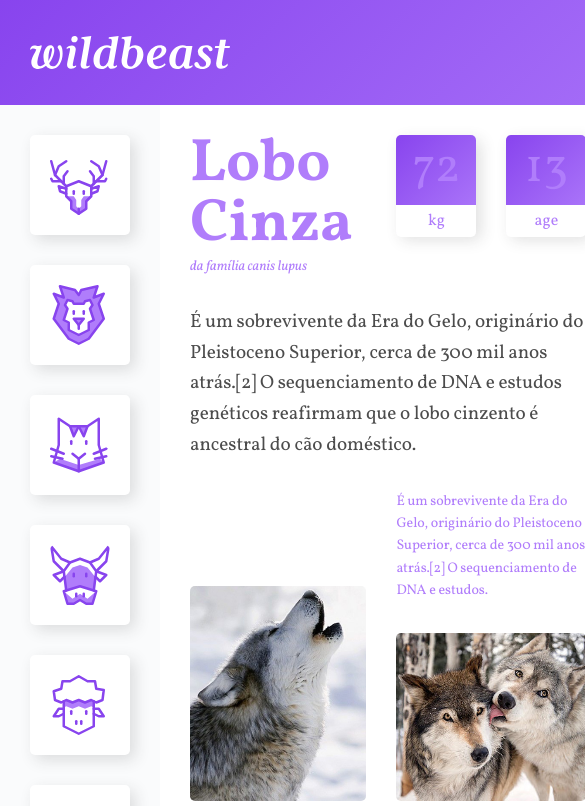
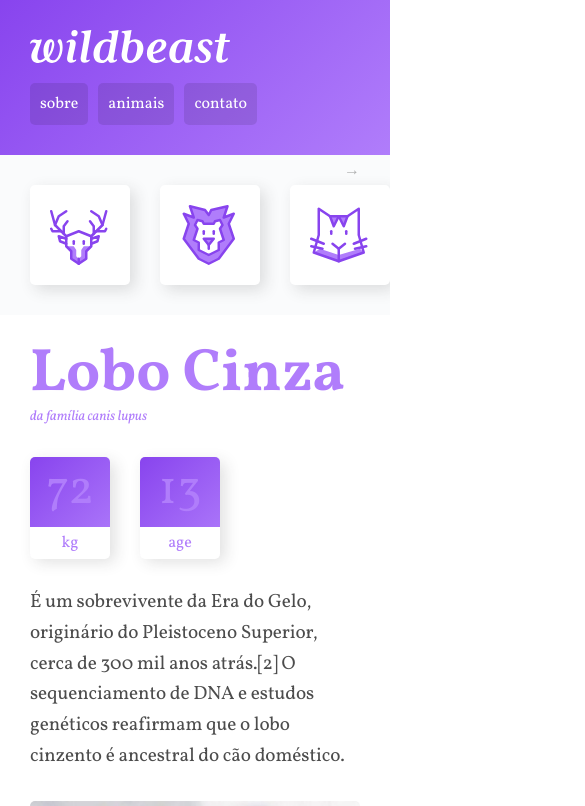
Before and after one commit to narciso-gomes/wildbeast, a plain HTML site: page index.html in a window 390 px wide. Shown: the top 806 px of the page, 585 px wide, since content can reach past the window. Drawn offline with Linux system fonts and the light colour scheme.

Commit message:
ADD: resposive

```diff
--- a/css/style.css
+++ b/css/style.css
@@ -19,7 +19,7 @@ a {
 }
 
 img {
-  max-width: 100%;
+  width: 100%;
   display: block;
   border-radius: 5px;
 }
@@ -222,6 +222,7 @@ p {
   align-content: start;
   padding: 30px;
   grid-gap: 30px;
+  grid-template-columns: repeat(auto-fit, minmax(150px, 1fr));
 }
 
 .footer {
@@ -234,3 +235,85 @@ p {
   text-align: center;
   padding: 30px;
 }
+
+@media (max-width: 1200px) {
+  .estrutura {
+    grid-template-areas:
+      "header header header"
+      "sidenav content content"
+      "sidenav anuncios anuncios"
+      "footer footer footer";
+  }
+}
+
+@media (max-width: 760px) {
+  .estrutura {
+    grid-template-columns: 100%;
+    grid-template-areas:
+      "header"
+      "sidenav"
+      "content"
+      "anuncios"
+      "footer";
+  }
+
+  .header {
+    grid-template-columns: auto;
+  }
+
+  .logo {
+    margin-bottom: 20px;
+  }
+
+  .header nav a {
+    font-size: 1em;
+  }
+
+  .header li + li {
+    margin-left: 10px;
+  }
+
+  .sidenav ul {
+    display: flex;
+  }
+
+  .sidenav ul li {
+    flex: 1 0 60px;
+  }
+
+  .sidenav {
+    padding: 0 30px;
+    overflow-x: auto;
+    -webkit-overflow-scrolling: touch;
+    -ms-overflow-style: -ms-autohiding-scrollbar;
+    position: relative;
+  }
+
+  .sidenav::after {
+    content: "→";
+    position: absolute;
+    top: 5px;
+    right: 30px;
+    color: rgba(0, 0, 0, 0.3);
+    animation: seta 0.5s ease-in 0s infinite alternate;
+  }
+
+  .sidenav li a {
+    margin: 30px 30px 30px 0px;
+  }
+}
+
+@media (max-width: 600px) {
+  .content {
+    grid-template-columns: auto;
+  }
+}
+
+@keyframes seta {
+  from {
+    right: 30px;
+  }
+  to {
+    right: 20px;
+  }
+}
--- a/index.html
+++ b/index.html
@@ -2,7 +2,9 @@
 <html>
   <head>
     <title>Wildbeast</title>
-    <meta name="viewport" content="width=device-width, initial-scale=1.0, shrink-to-fit=no">
+    <meta
+      name="viewport"
+      content="width=device-width, initial-scale=1.0, shrink-to-fit=no" />
     <link rel="preconnect" href="https://fonts.googleapis.com" />
     <link rel="preconnect" href="https://fonts.gstatic.com" crossorigin />
     <link
@@ -31,21 +33,28 @@
             <a href="#">
               <img src="img/icones/cervo.svg" alt="Cervo" />
             </a>
+          </li>
+          <li>
             <a href="">
               <img src="img/icones/leao.svg" alt="Leão" />
             </a>
+          </li>
+          <li>
             <a href="#">
               <img src="img/icones/gato.svg" alt="Gato" />
             </a>
-
+          </li>
+          <li>
             <a href="#">
               <img src="img/icones/vaca.svg" alt="Vaca" />
             </a>
-
+          </li>
+          <li>
             <a href="#">
               <img src="img/icones/ovelha.svg" alt="Ovelha" />
             </a>
-
+          </li>
+          <li>
             <a href="#">
               <img src="img/icones/abelha.svg" alt="Abelha" />
             </a>
```
